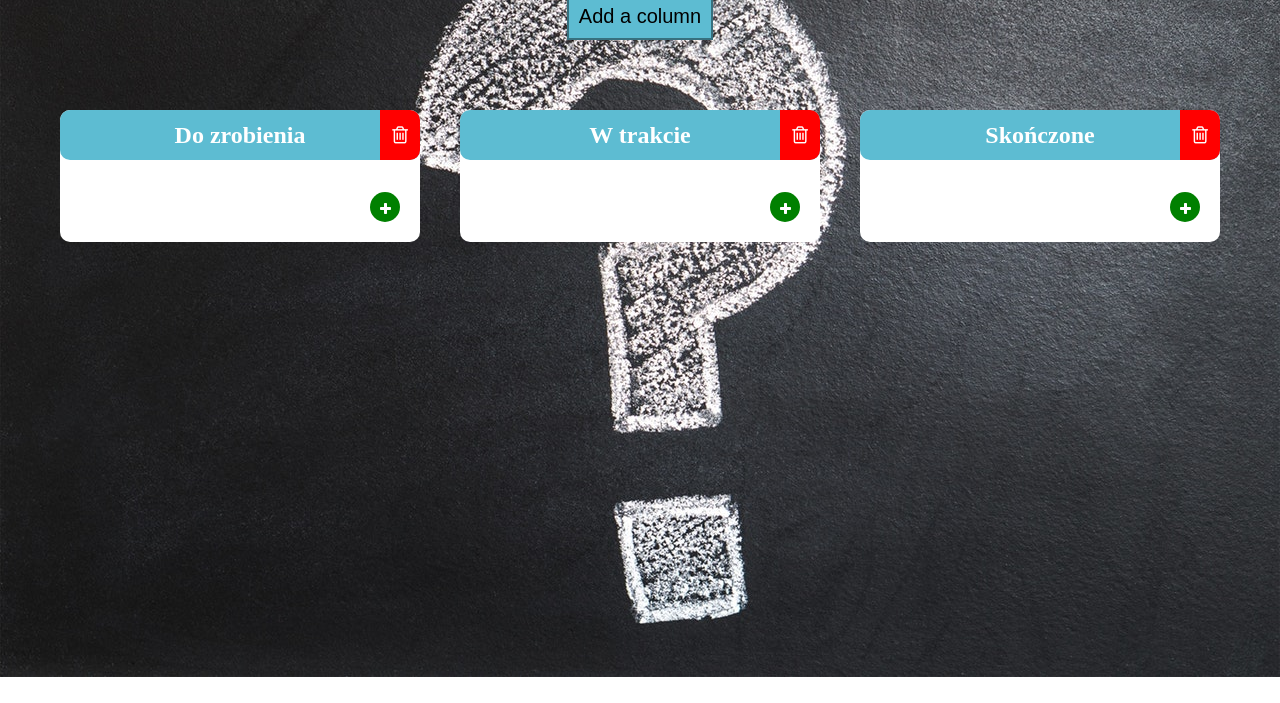
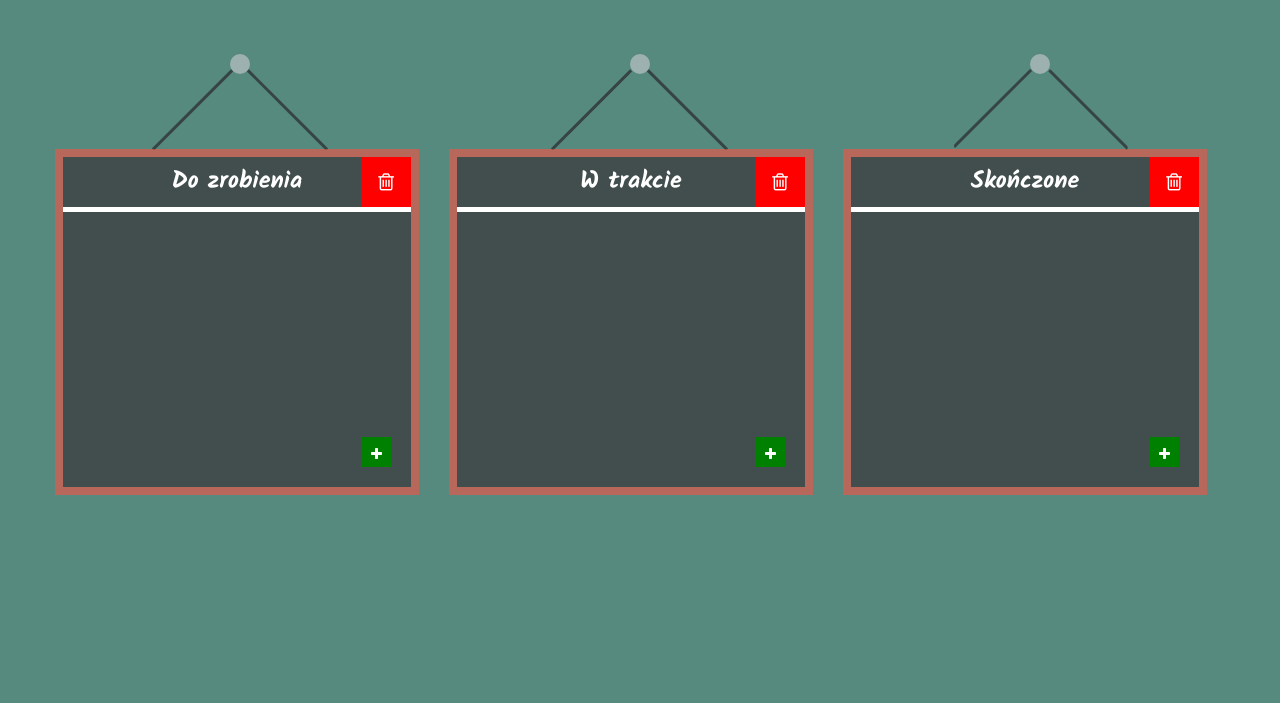
Before and after one commit to mrroch/Kanban-INPROGRESS, a plain HTML site: page index.html in a window 1280 px wide. Shown: the part 97-800 px from the top of the page. Drawn offline with nearby package versions, Linux system fonts and the light colour scheme.

Commit message:
new look

```diff
--- a/index.html
+++ b/index.html
@@ -6,6 +6,7 @@
     <title>Kanban board</title>
     <link rel="stylesheet" href="https://maxcdn.bootstrapcdn.com/font-awesome/4.5.0/css/font-awesome.min.css">
     <link rel="stylesheet" href="style.css">
+    <link rel="stylesheet" href="https://cdnjs.cloudflare.com/ajax/libs/sweetalert/1.1.3/sweetalert.css" />
 </head>
 
 <body>
@@ -14,7 +15,17 @@
         <div id="board" class="board">
             <h1>Kanban board</h1>
             <button class="create-column">Add a column</button>
-            <div class="column-container"></div>
+            <div class="column-container">
+                <div class="circle1"></div>
+                <div class="rope1"></div>
+                <div class="rope2"></div>
+                <div class="circle2"></div>
+                <div class="rope3"></div>
+                <div class="rope4"></div>
+                <div class="circle3"></div>
+                <div class="rope5"></div>
+                <div class="rope6"></div>
+            </div>
         </div>
     </main>
     <script src="https://code.jquery.com/jquery-3.0.0.min.js" integrity="sha256-JmvOoLtYsmqlsWxa7mDSLMwa6dZ9rrIdtrrVYRnDRH0=" crossorigin="anonymous"></script>
@@ -24,6 +35,7 @@
     <script type="text/javascript" src="js/card.js"></script>
     <script type="text/javascript" src="js/board.js"></script>
     <script type="text/javascript" src="js/app.js"></script>
+    <script src="js/sweetalert.min.js"></script>
 </body>
 
 </html>
--- a/js/board.js
+++ b/js/board.js
@@ -2,19 +2,36 @@ var board = {
 	name: 'Tablica Kanban',
 	createColumn: function (column) {
 		this.element.append(column.element);
-		initSortable();
+		initSortableCards();
+        initSortableColumns();
 	},
 	element: $('#board .column-container')
 };
+
+function initSortableCards() {
+    $('.column-card-list').sortable({
+        connectWith: '.column-card-list',
+        placeholder: 'card-placeholder',
+        receive: function(event, ui){
+            itemId = ui.item[0].id;
+            itemName = ui.item[0].innerText;
+            targetColumnId = ui.item[0].parentElement.id;
+            moveItem(itemId, itemName, targetColumnId);
+        }
+    }).disableSelection();
+}
+
+function initSortableColumns() {
+    $('.column-container').sortable({
+        connectWith: '.column-container',
+        placeholder: 'column-placeholder',
+        beforeStop: function(event, ui){
+            // console.log(ui);
+        }
+    }).disableSelection();
+}
 
 $('.create-column')
 	.click(function () {
 		board.createColumn(new Column(prompt('Wpisz nazwę kolumny')));
 	});
-
-function initSortable() {
-	$('.card-list').sortable({
-		connectWith: '.card-list',
-		placeholder: 'card-placeholder'
-	}).disableSelection();
-}
--- a/js/card.js
+++ b/js/card.js
@@ -8,7 +8,7 @@ function Card(description) {
 
 	function createCard() {
 		var card = $('<li class="card"></li>');
-		var cardDeleteBtn = $('<button class="btn-delete"><span class="fa fa-trash-o trash" aria-hidden="true"></span></button>');
+		var cardDeleteBtn = $('<button class="btn-delete-card"><span class="fa fa-trash-o trash" aria-hidden="true"></span></button>');
 		var cardDescription = $('<p class="card-description"></p>');
 
 		cardDeleteBtn.click(function () {
--- a/js/column.js
+++ b/js/column.js
@@ -18,7 +18,7 @@ function Column(name) {
 			self.deleteColumn();
 		});
 
-		columnAddCard.click(function (event) {
+		columnAddCard.click(function () {
 			event.preventDefault();
 			self.createCard(new Card(prompt("Wpisz nazwę karty")));
 		});
--- a/style.css
+++ b/style.css
@@ -1,19 +1,17 @@
-
-
+@import url('https://fonts.googleapis.com/css?family=Kalam:400,700&subset=latin-ext');
 body {
+    font-family: 'Kalam', cursive;
     box-sizing: border-box;
     padding: 0;
     margin: 0;
-    background-image: url(img/bg.jpeg);
-    background-repeat: no-repeat;
-    background-position: top;
-
+    background-color: #568A7E;
 }
 
 .container {
     width: 1200px;
     margin: 0 auto;
 }
+
 button {
     text-align: center;
     display: block;
@@ -25,40 +23,33 @@ h1 {
     font-size: 36px;
     font-weight: bold;
     text-align: center;
-    color: red;
+    color: #fff;
+    margin-bottom: 50px;
 }
+
 
 /* COLUMN */
 
 .column-container {
-    margin-top: 50px;
-    width: 100%;
+    margin-top: 150px;
     display: flex;
     flex-direction: row;
-    flex-wrap: nowrap;
+    flex-wrap: wrap;
+    align-self: flex-start;
+    position: relative;
 }
 
-.create-column {
-    background-color: #5DBCD2;
-    font-size: 20px;
-    padding: 10px;
-    border: 2px solid #37707E;
+.column {
+    width: 29%;
+    align-self: flex-start;
+    margin: 15px;
+    background-color: #424E4E;
+    position: relative;
+    padding-bottom: 30px;
+    border: 8px solid #B7685B;
+    min-height: 300px;
 }
 
-.create-column:hover {
-    background-color: #9BB7BE;
-}
-
-
-.column {
-    width: 33.3%;
-    align-self: flex-start;
-    margin: 20px;
-    background-color: #fff;
-    border-radius: 10px;
-    position: relative;
-    padding-bottom: 30px;
-}
 
 .column h2 {
     color: #fff;
@@ -66,23 +57,26 @@ h1 {
     height: 50px;
     line-height: 50px;
     margin: 0;
-    background-color: #5DBCD2;
-    border-radius: 10px;
+    border-bottom: 5px solid #fff;
 }
 
 
-.column-card-list {
-    list-style: none;
-    padding: 10px 20px;
+/* BUTTONY */
+
+.create-column {
+    position: absolute;
+    top: 25px;
+    right: 380px;
+    background-color: #fff;
+    font-size: 20px;
+    padding: 10px;
+    border: 2px solid #B7685B;
 }
 
-.column-card-list li {
-    cursor: pointer;
-    position: relative;
-    padding: 5px;
+.create-column:hover {
+    background-color: #424E4E;
+    color: #fff;
 }
-
-/* ICONS */
 
 .btn-delete {
     background-color: red;
@@ -90,11 +84,23 @@ h1 {
     position: absolute;
     top: 0;
     right: 0;
-    width: 40px;
+    width: 50px;
     height: 50px;
-    border-radius: 0 10px 10px 0;
     cursor: pointer;
     font-size: 20px;
+    color: #fff;
+}
+
+.btn-delete-card {
+    background-color: red;
+    padding: 10px;
+    position: absolute;
+    top: 0;
+    right: 0;
+    width: 30px;
+    height: 30px;
+    cursor: pointer;
+    font-size: 15px;
     color: #fff;
 }
 
@@ -109,20 +115,19 @@ h1 {
     line-height: 14px;
     font-size: 14px;
     color: #fff;
-    border-radius: 50%;
     cursor: pointer;
 }
 
-.column-card-list .btn-delete  {
+.column-card-list .btn-delete {
     top: 25px;
     right: 0;
     width: 30px;
     height: 30px;
-    font-size: 16px;
-    border-radius: 50%;
+    font-size: 80px;
 }
 
-.btn-delete:hover {
+.btn-delete:hover,
+.btn-delete-card:hover {
     background-color: darkred;
 }
 
@@ -130,15 +135,143 @@ h1 {
     background-color: darkgreen;
 }
 
+.column-placeholder {
+    border: 2px dashed black;
+}
+
 
 /* CARD */
 
+.column-card-list {
+    list-style: none;
+    padding: 5px 5px;
+}
+
+.column-card-list li {
+    cursor: pointer;
+    position: relative;
+    padding: 10px;
+    min-height: 60px;
+}
+
 .card-description {
-    font-size: 20px;
+    font-size: 18px;
     word-wrap: break-word;
-    width: 265px;
+    width: 285px;
 }
 
 .card {
+    background-color: #ECE573;
+    margin: 10px 10px;
+    max-width: 330px;
+}
 
+.card-placeholder {
+    border: 1px dashed black;
+    width: 285px;
+    margin: 20px;
 }
+
+/* ROPES */
+
+.circle1 {
+    position: absolute;
+    top: -80px;
+    left: 190px;
+    width: 20px;
+    height: 20px;
+    background-color: #9EB1B1;
+    border-radius: 50%;
+}
+
+.rope1 {
+    background-color: #364444;
+    width: 3px;
+    height: 112px;
+    transform: rotate(45deg);
+    position: absolute;
+    top: -80px;
+    left: 151px;
+    z-index: 1;
+    border-bottom-right-radius: 55px;
+}
+
+.rope2 {
+    background-color: #364444;
+    width: 3px;
+    height: 112px;
+    transform: rotate(-45deg);
+    position: absolute;
+    top: -80px;
+    left: 246px;
+    z-index: 1;
+    border-bottom-left-radius: 55px;
+}
+
+.circle2 {
+    position: absolute;
+    top: -80px;
+    left: 590px;
+    width: 20px;
+    height: 20px;
+    background-color: #9EB1B1;
+    border-radius: 50%;
+}
+
+.rope3 {
+    background-color: #364444;
+    width: 3px;
+    height: 112px;
+    transform: rotate(45deg);
+    position: absolute;
+    top: -80px;
+    left: 550px;
+    z-index: 1;
+    border-bottom-right-radius: 55px;
+}
+
+.rope4 {
+    background-color: #364444;
+    width: 3px;
+    height: 112px;
+    transform: rotate(-45deg);
+    position: absolute;
+    top: -80px;
+    left: 646px;
+    z-index: 1;
+    border-bottom-left-radius: 55px;
+}
+
+.circle3 {
+    position: absolute;
+    top: -80px;
+    right: 190px;
+    width: 20px;
+    height: 20px;
+    background-color: #9EB1B1;
+    border-radius: 50%;
+}
+
+.rope5 {
+    background-color: #364444;
+    width: 3px;
+    height: 111px;
+    transform: rotate(-45deg);
+    position: absolute;
+    top: -80px;
+    right: 150px;
+    z-index: 1;
+    border-bottom-right-radius: 55px;
+}
+
+.rope6 {
+    background-color: #364444;
+    width: 3px;
+    height: 109px;
+    transform: rotate(45deg);
+    position: absolute;
+    top: -80px;
+    right: 246px;
+    z-index: 1;
+    border-bottom-left-radius: 55px;
+}
```
Also changed, not shown: js/script.js (+24 -2 lines).
